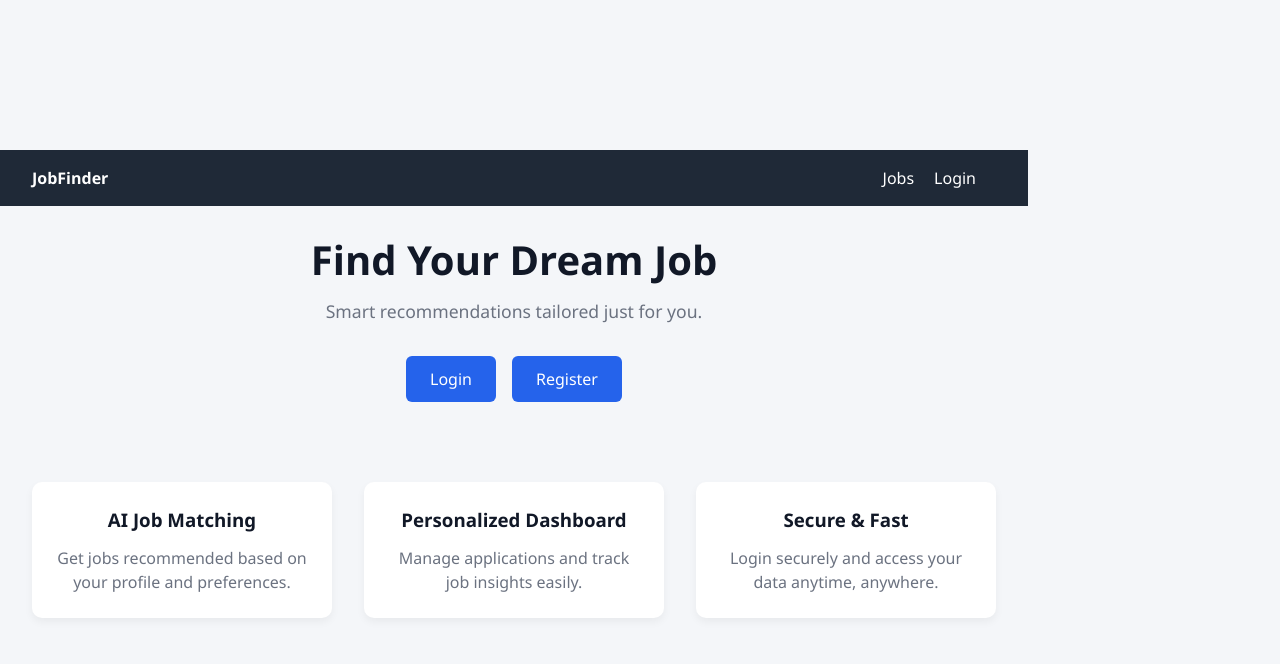
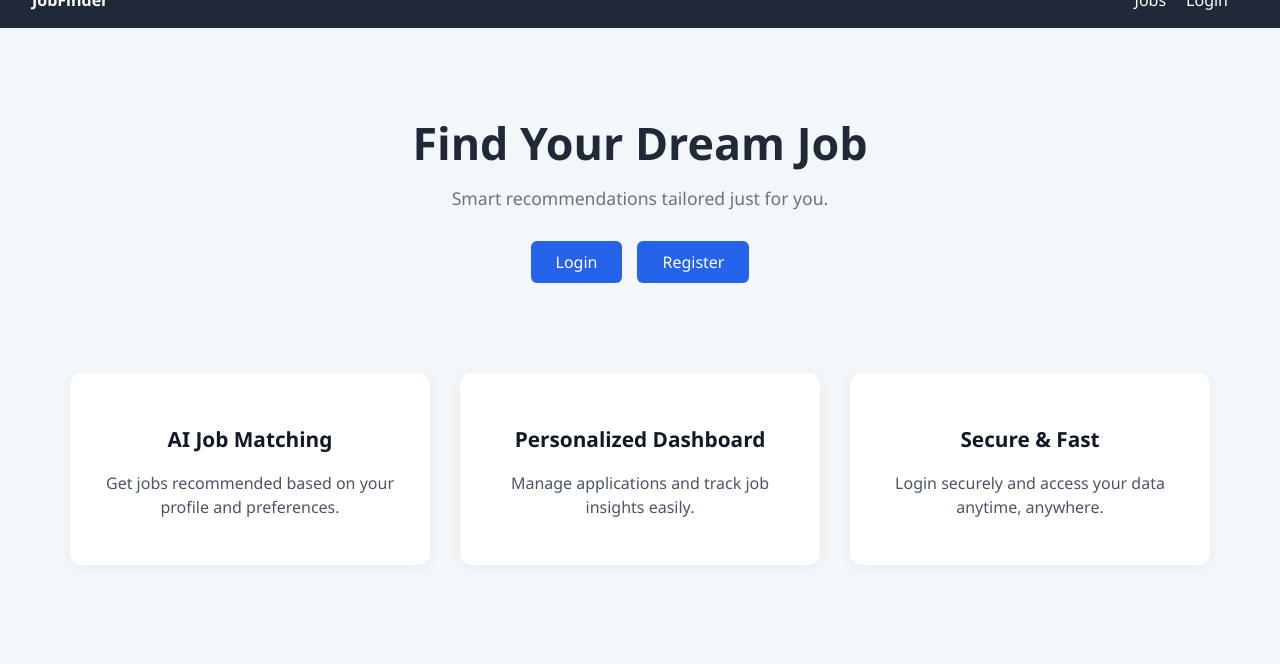
Before and after one commit to The-morning-star23/job-recommendation-platform, a React (Vite) app in the folder frontend/: page / in a window 1280 px wide. Shown: the top 664 px of the page. Built offline with nearby package versions, Linux system fonts and the light colour scheme.

Commit message:
updated landing.css

```diff
--- a/frontend/src/pages/Landing.css
+++ b/frontend/src/pages/Landing.css
@@ -1,98 +1,95 @@
-/* Reset and base layout */
-* {
-  box-sizing: border-box;
+/* Reset default body and html styles */
+body, html {
   margin: 0;
   padding: 0;
+  width: 100%;
+  height: 100%;
+  font-family: 'Segoe UI', Tahoma, Geneva, Verdana, sans-serif;
+  background-color: #f4f7fa;
 }
 
-html, body {
-  width: 100%;
-  height: 100%;
-  overflow-x: hidden;
-  font-family: 'Segoe UI', Tahoma, Geneva, Verdana, sans-serif;
-  background-color: #f9fafb;
-}
-
-/* Container for entire landing page */
+/* Ensure full width container */
 .landing-container {
-  width: 100%;
-  padding: 2rem;
+  width: 100vw;
+  min-height: 100vh;
+  padding: 0;
+  margin: 0 auto;
   display: flex;
   flex-direction: column;
   align-items: center;
+  background-color: #f4f7fa;
+  box-sizing: border-box;
 }
 
-/* Header section */
+/* Header styles */
 .landing-header {
   text-align: center;
-  margin-bottom: 3rem;
+  padding: 60px 20px 40px;
 }
 
 .landing-header h1 {
-  font-size: 2.5rem;
-  margin-bottom: 1rem;
-  color: #111827;
+  font-size: 2.8rem;
+  color: #1f2937;
+  margin-bottom: 10px;
 }
 
 .landing-header p {
   font-size: 1.1rem;
   color: #6b7280;
-  margin-bottom: 2rem;
+  margin-bottom: 30px;
 }
 
 /* Buttons */
 .landing-buttons {
   display: flex;
-  gap: 1rem;
   justify-content: center;
-  flex-wrap: wrap;
+  gap: 15px;
 }
 
 .landing-buttons button {
+  padding: 10px 25px;
+  font-size: 1rem;
   background-color: #2563eb;
-  color: white;
-  padding: 0.75rem 1.5rem;
+  color: #fff;
   border: none;
   border-radius: 6px;
   cursor: pointer;
-  font-size: 1rem;
   transition: background-color 0.3s ease;
 }
 
 .landing-buttons button:hover {
-  background-color: #1e40af;
+  background-color: #1d4ed8;
 }
 
-/* Features section */
+/* Features Section */
 .landing-features {
   display: flex;
+  justify-content: center;
   flex-wrap: wrap;
-  justify-content: center;
-  gap: 2rem;
-  margin-top: 2rem;
+  gap: 30px;
+  margin: 50px 20px;
+  max-width: 1200px;
   width: 100%;
-  max-width: 1200px;
 }
 
 .feature-box {
-  background-color: #ffffff;
-  border-radius: 10px;
-  padding: 1.5rem;
-  width: 300px;
-  box-shadow: 0 4px 8px rgba(0, 0, 0, 0.05);
+  background: #fff;
+  padding: 30px;
+  border-radius: 12px;
+  box-shadow: 0 2px 12px rgba(0, 0, 0, 0.05);
+  flex: 1 1 280px;
+  max-width: 360px;
+  box-sizing: border-box;
   text-align: center;
-  transition: transform 0.2s ease;
-}
-
-.feature-box:hover {
-  transform: translateY(-4px);
 }
 
 .feature-box h3 {
+  font-size: 1.3rem;
   color: #111827;
-  margin-bottom: 0.75rem;
+  margin-bottom: 10px;
 }
 
 .feature-box p {
-  color: #6b7280;
+  color: #4b5563;
+  font-size: 1rem;
 }
```
